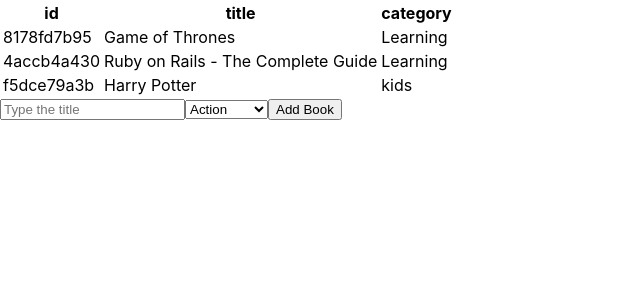
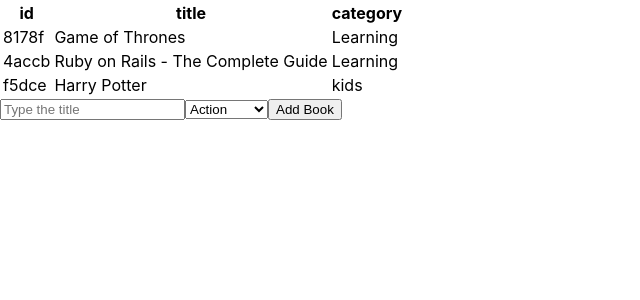
Before and after one commit to tiagoit/mv-react-02-library, a React (Create React App) app: page / in a window 1280 px wide. Shown: the top 300 px of the page, without its empty margins (0-640 px from the left). Built offline with nearby package versions, Linux system fonts and the light colour scheme.

Commit message:
fix: actions and reducer

```diff
--- a/src/actions/index.js
+++ b/src/actions/index.js
@@ -1,14 +1,2 @@
-const createBook = (book) => ({
-  type: 'CREATE_BOOK',
-  book,
-});
-
-const deleteBook = (book) => ({
-  type: 'DELETE_BOOK',
-  book,
-});
-
-exports = {
-  createBook,
-  deleteBook,
-};
+export const createBook = (book) => ({ type: 'CREATE_BOOK', book });
+export const deleteBook = (book) => ({ type: 'DELETE_BOOK', book });
--- a/src/components/App.js
+++ b/src/components/App.js
@@ -1,18 +1,16 @@
 import React from 'react';
 import { connect } from 'react-redux';
+import { createBook } from '../actions/index';
 import BooksForm from '../containers/BooksForm';
 import BooksList from '../containers/BooksList';
-import { createBook } from '../actions/index';
 import './App.css';
 
 const mapStateToProps = (state) => ({ books: state.books });
 const BooksListContainer = connect(mapStateToProps, null)(BooksList);
 
-const mapDispatchToProps = (dispatch) => (
-  {
-    addBook: (book) => dispatch(createBook(book)),
-  }
-);
+const mapDispatchToProps = (dispatch) => ({
+  createBook: (book) => dispatch(createBook(book)),
+});
 const BooksFormContainer = connect(null, mapDispatchToProps)(BooksForm);
 
 const App = () => (
--- a/src/components/Book.js
+++ b/src/components/Book.js
@@ -6,7 +6,7 @@
   return (
     <tr key={book.id}>
       <td>
-        { book.id }
+        { book.id.slice(0, 5) }
       </td>
       <td>
         { book.title }
--- a/src/containers/BooksForm.js
+++ b/src/containers/BooksForm.js
@@ -2,8 +2,7 @@
 import uuidv4 from 'uuid/v4';
 import PropTypes from 'prop-types';
 
-const categories = ['Action', 'Biography', 'History', 'Horror',
-  'Kids', 'Learning', 'Sci-Fi'];
+const categories = ['Action', 'Biography', 'History', 'Horror', 'Kids', 'Learning', 'Sci-Fi'];
 
 class BookForm extends React.Component {
   constructor(props) {
@@ -29,16 +28,11 @@
     });
   }
 
-  handleSubmit(event) {
-    event.preventDefault();
+  handleSubmit(ev) {
+    ev.preventDefault();
     const { title, category } = this.state;
-    const { addBook } = this.props;
-    console.log(this.props);
-    // addBook({
-    //   id: uuidv4().replace('-', '').slice(0, 10),
-    //   title,
-    //   category,
-    // });
+    const { createBook } = this.props;
+    createBook({ id: uuidv4(), title, category });
   }
 
   render() {
@@ -47,11 +41,7 @@
       <form onSubmit={this.handleSubmit}>
         <input placeholder="Type the title" onChange={this.handleChangeInput} value={title} />
         <select onChange={this.handleChangeSelect} value={category}>
-          { categories.map((c) => (
-            <option value={c} key={c}>
-              { c }
-            </option>
-          ))}
+          { categories.map(c => <option value={c} key={c}>{c}</option>) }
         </select>
         <button type="submit">Add Book</button>
       </form>
@@ -60,7 +50,7 @@
 }
 
 BookForm.propTypes = {
-  addBook: PropTypes.func.isRequired,
+  createBook: PropTypes.func.isRequired,
 };
 
 export default BookForm;
--- a/src/index.js
+++ b/src/index.js
@@ -10,15 +10,15 @@
 const initialState = {
   books: [
     {
-      id: uuidv4().replace('-', '').slice(0, 10),
+      id: uuidv4(),
       title: 'Game of Thrones',
       category: 'Learning',
     }, {
-      id: uuidv4().replace('-', '').slice(0, 10),
+      id: uuidv4(),
       title: 'Ruby on Rails - The Complete Guide',
       category: 'Learning',
     }, {
-      id: uuidv4().replace('-', '').slice(0, 10),
+      id: uuidv4(),
       title: 'Harry Potter',
       category: 'kids',
     },
--- a/src/reducers/books.js
+++ b/src/reducers/books.js
@@ -1,9 +1,9 @@
 const booksReducer = (prevState = {}, action) => {
   switch (action.type) {
     case 'CREATE_BOOK':
-      return { ...prevState, books: [...prevState.books, action.book] };
+      return [...prevState, action.book];
     case 'REMOVE_BOOK':
-      return { ...prevState, books: prevState.books.filter((b) => b.id !== action.book.id) };
+      return prevState.filter((b) => b.id !== action.book.id);
     default:
       return prevState;
   }
```
